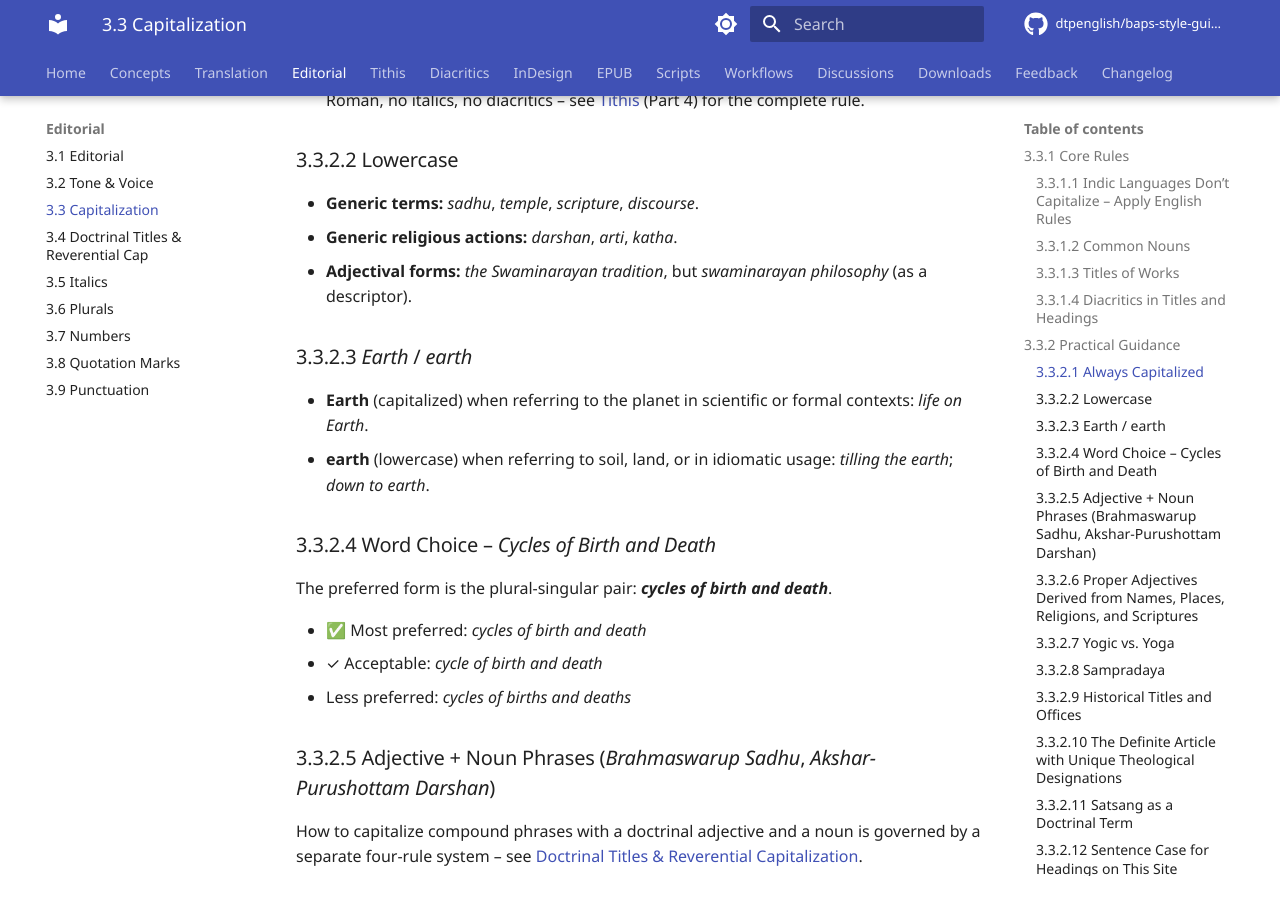
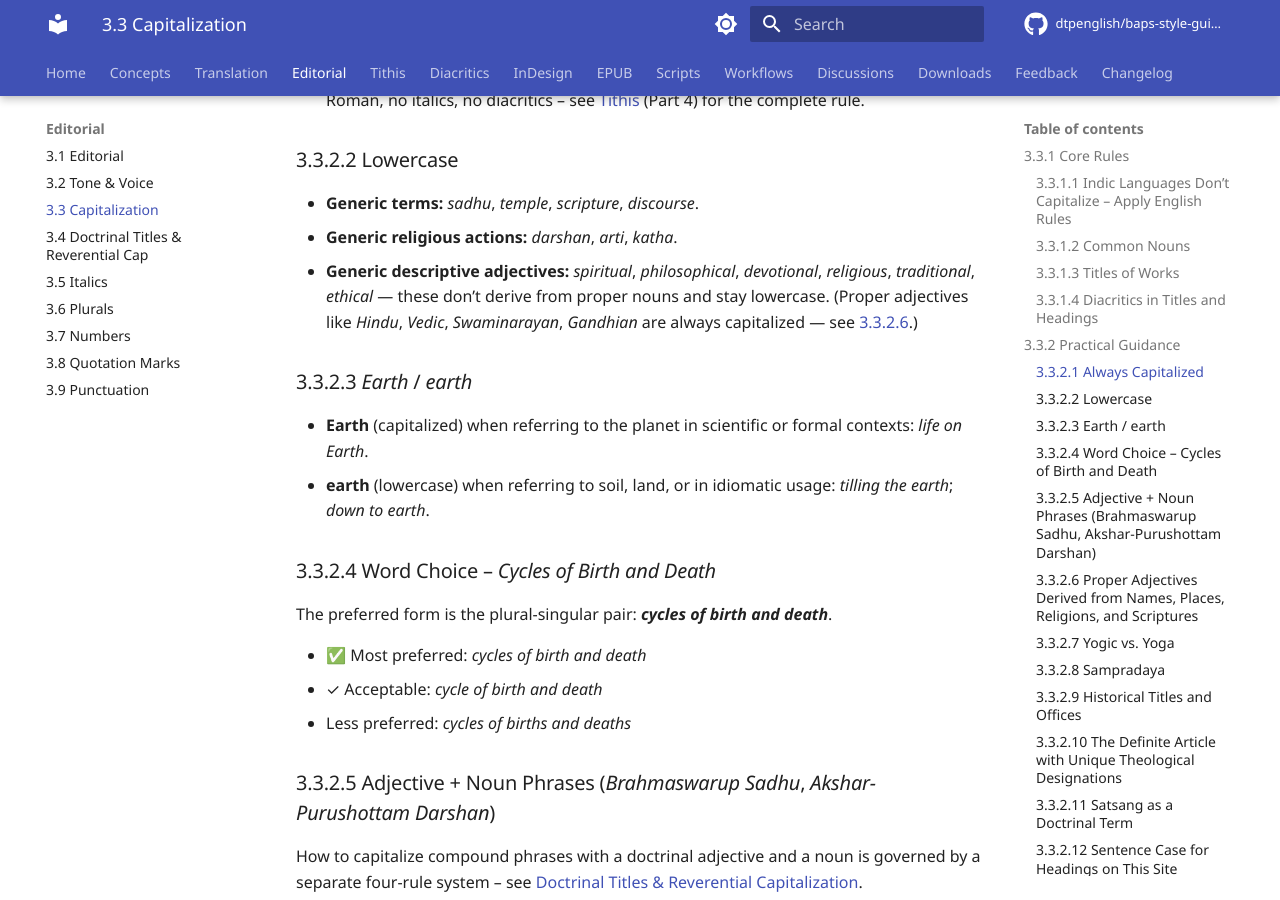
Before and after one commit to dtpenglish/baps-style-guide, an MkDocs documentation site: the page built from docs/editorial/capitalization.md, in a window 1280 px wide and 900 px high, scrolled down 1406 px. Built offline with MkDocs 1.6.1 and Material for MkDocs 9.7.7, drawn with Linux system fonts in a browser that asks for light colours; comment, search, counter and statistics services are not loaded; the version menu is left out.

Commit message:
3.3.2.2: replace misleading Swaminarayan adjectival example
The bullet 'Adjectival forms: the Swaminarayan tradition, but
swaminarayan philosophy (as a descriptor)' contradicted the
proper-adjective rule in 3.3.2.6 - per BAPS convention,
Swaminarayan is always capitalized as a proper adjective and
never lowercased even as a descriptor.

Replaced with a cleaner bullet that lists genuinely lowercase
generic descriptors (spiritual, philosophical, devotional,
religious, traditional, ethical) and points back to 3.3.2.6 for
the proper-adjective rule that DOES capitalize Hindu, Vedic,
Swaminarayan, etc.

Co-Authored-By: Claude Opus 4.7 (1M context) <noreply@anthropic.com>

```diff
--- a/docs/editorial/capitalization.md
+++ b/docs/editorial/capitalization.md
@@ -39,7 +39,7 @@ This applies regardless of whether diacritics appear in the body text.
 ### 3.3.2.2 Lowercase
 - **Generic terms:** *sadhu*, *temple*, *scripture*, *discourse*.
 - **Generic religious actions:** *darshan*, *arti*, *katha*.
-- **Adjectival forms:** *the Swaminarayan tradition*, but *swaminarayan philosophy* (as a descriptor).
+- **Generic descriptive adjectives:** *spiritual*, *philosophical*, *devotional*, *religious*, *traditional*, *ethical* — these don't derive from proper nouns and stay lowercase. (Proper adjectives like *Hindu*, *Vedic*, *Swaminarayan*, *Gandhian* are always capitalized — see [3.3.2.6](#3326-proper-adjectives-derived-from-names-places-religions-and-scriptures).)
 
 ### 3.3.2.3 *Earth* / *earth*
 - **Earth** (capitalized) when referring to the planet in scientific or formal contexts: *life on Earth*.
```
